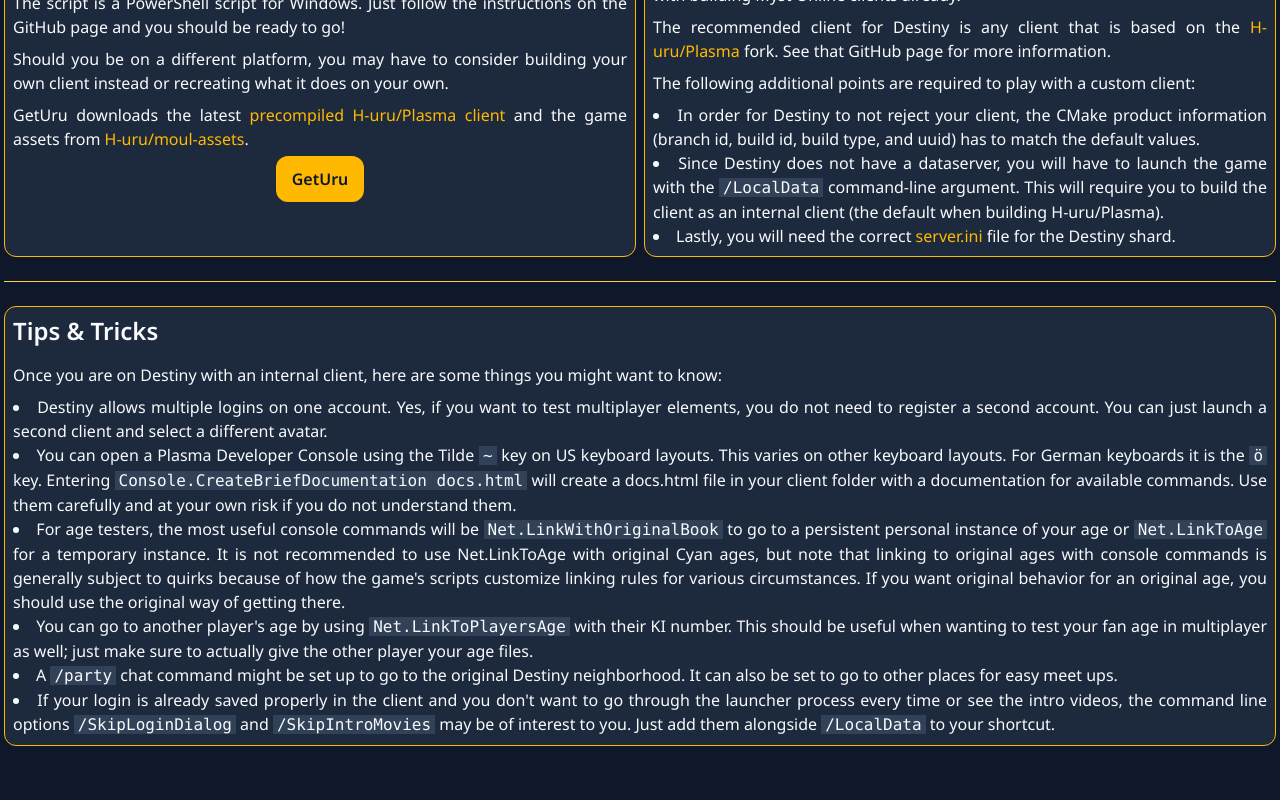
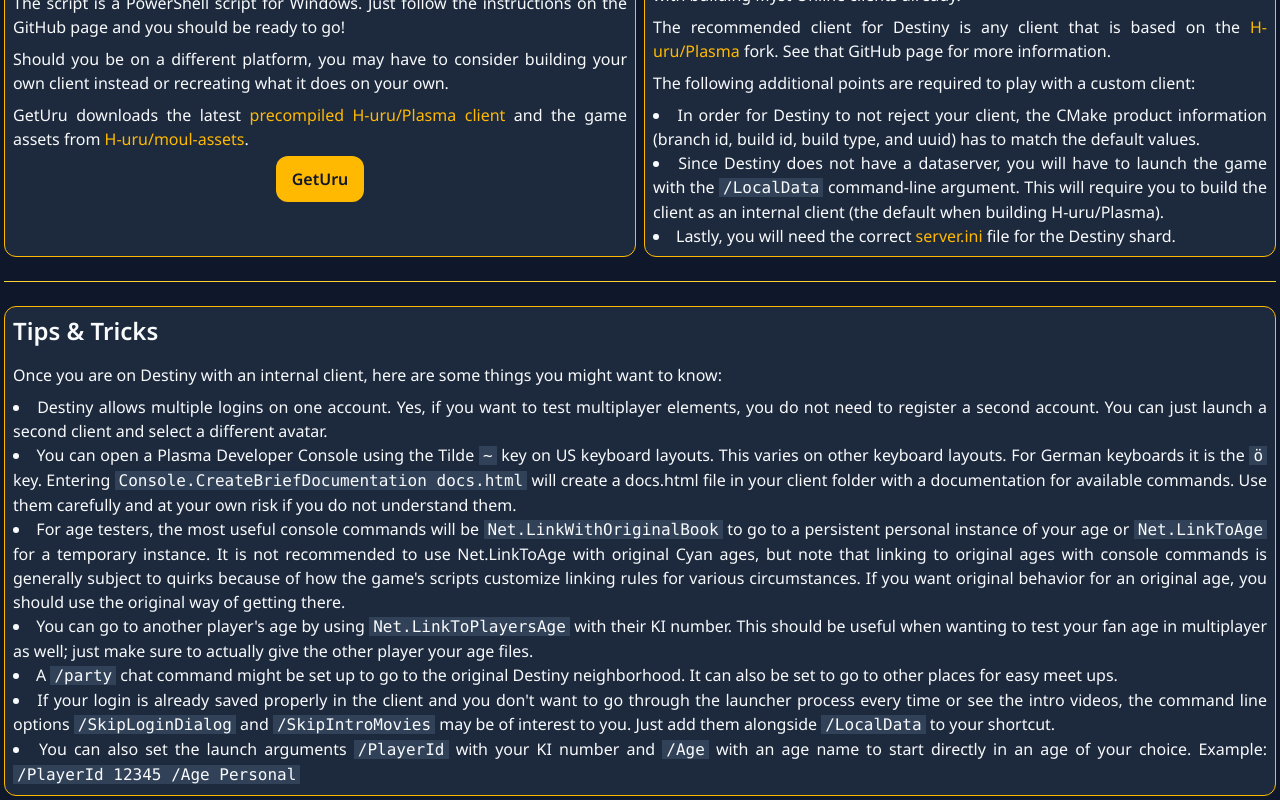
Before and after one commit to Mystler/destiny-web, a SvelteKit app: page /howto in a window 1280 px wide. Shown: the part 375-1175 px from the top of the page. Before the commit the page ends 1125 px from the top, so only its background shows below. Built offline with nearby package versions, Linux system fonts and the light colour scheme; no server answers.

Commit message:
content: Add start age tip

```diff
--- a/src/routes/howto/+page.svelte
+++ b/src/routes/howto/+page.svelte
@@ -113,6 +113,11 @@
         <code>/SkipIntroMovies</code>
         may be of interest to you. Just add them alongside <code>/LocalData</code> to your shortcut.
       </li>
+      <li>
+        You can also set the launch arguments <code>/PlayerId</code> with your KI number and
+        <code>/Age</code> with an age name to start directly in an age of your choice. Example:
+        <code>/PlayerId 12345 /Age Personal</code>
+      </li>
     </ul>
   </Card>
 </div>
```
